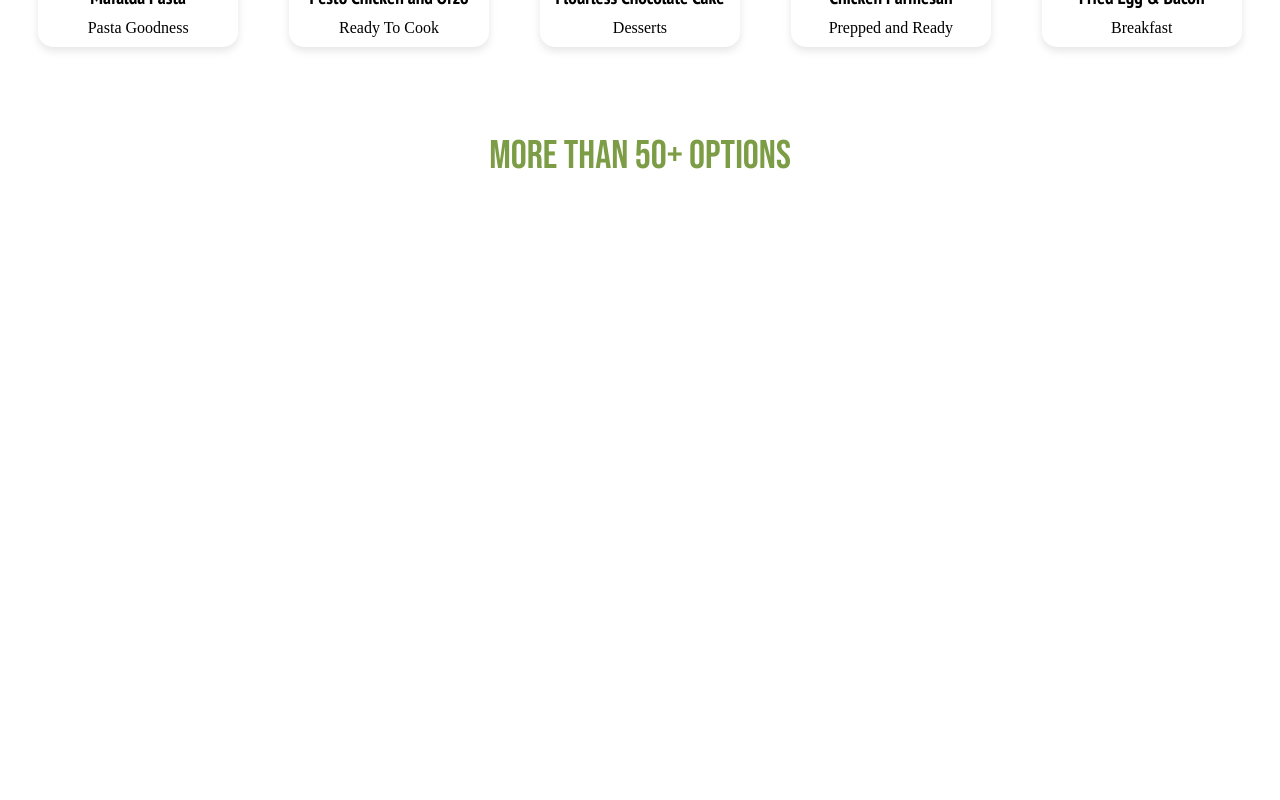
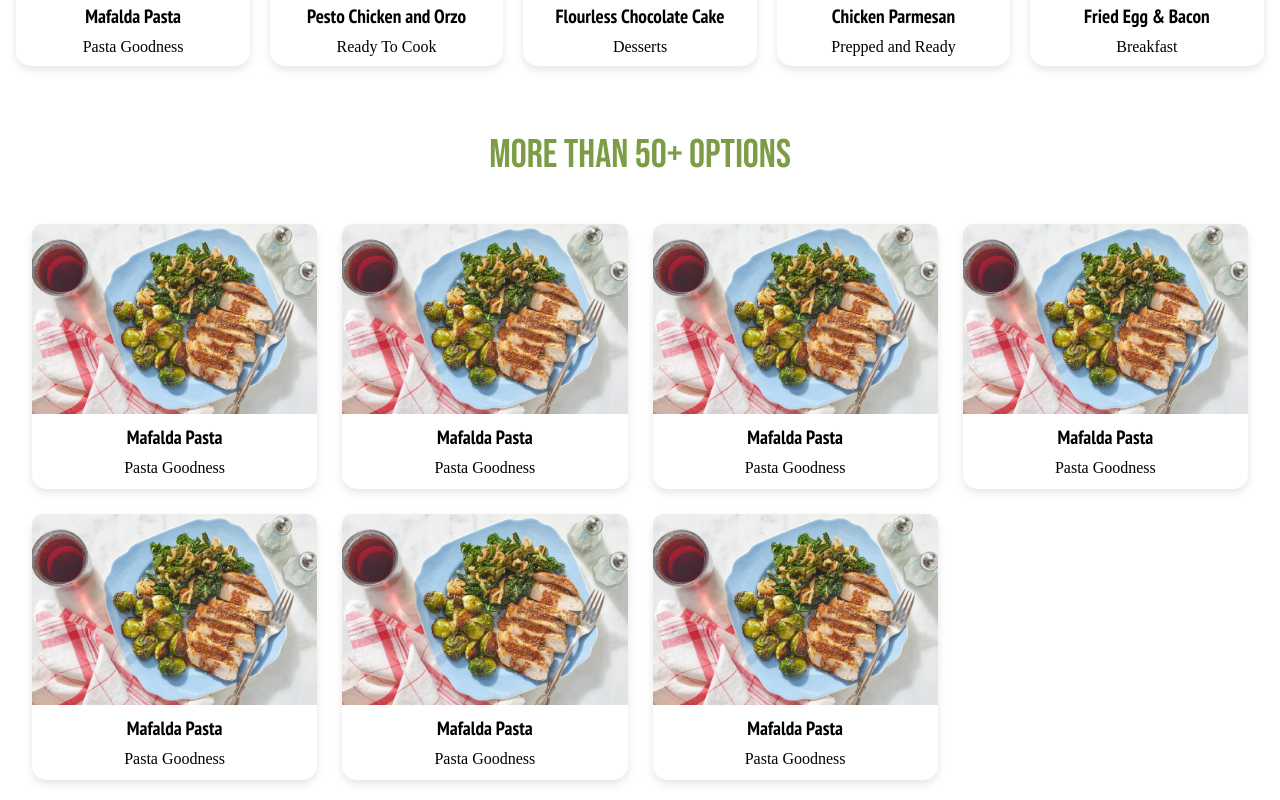
Before and after one commit to NemsaraGamage/ChefsKiss-Ecommerce-Website-Template, a React (Create React App) app: page /MovieBlocks-Ecommerce-Website-Template in a window 1280 px wide. Shown: the part 1192-1992 px from the top of the page. Before the commit the page ends 1417 px from the top, so only its background shows below. Built offline with nearby package versions, Linux system fonts and the light colour scheme.

Commit message:
option card updated

```diff
--- a/src/components/pages/MainPage.js
+++ b/src/components/pages/MainPage.js
@@ -7,6 +7,7 @@ import ch3 from "../pics/choice/desserts.webp"
 import ch4 from "../pics/choice/prepped-and-ready-tile.webp"
 import ch5 from "../pics/choice/breakfast.webp"
 import temp1 from "../pics/templates/1.jpg"
+import op1 from "../pics/options/1.webp"
 
 const MainPage = () => {
 
@@ -40,8 +41,6 @@ const MainPage = () => {
               <p>Your Pick</p>
             </div>
 
-            <div className="choicesCon">
-
             <div class="choicesCon">
               <div class="choiceCard">
                 <img src={ch1} alt="Mafalda Pasta"></img>
@@ -73,11 +72,56 @@ const MainPage = () => {
                 <p class="subtitle">Breakfast</p>
               </div>
             </div>
-            </div>
 
             {/* Options */}
             <div className="optionIntro">
               <p>More than 50+ Options</p>
+            </div>
+
+            <div class="optionCon">
+
+              <div class="optionCard">
+                <img src={op1} alt="Mafalda Pasta"></img>
+                <p class="title">Mafalda Pasta</p>
+                <p class="subtitle">Pasta Goodness</p>
+              </div>
+
+              <div class="optionCard">
+                <img src={op1} alt="Mafalda Pasta"></img>
+                <p class="title">Mafalda Pasta</p>
+                <p class="subtitle">Pasta Goodness</p>
+              </div>
+
+              <div class="optionCard">
+                <img src={op1} alt="Mafalda Pasta"></img>
+                <p class="title">Mafalda Pasta</p>
+                <p class="subtitle">Pasta Goodness</p>
+              </div>
+
+              <div class="optionCard">
+                <img src={op1} alt="Mafalda Pasta"></img>
+                <p class="title">Mafalda Pasta</p>
+                <p class="subtitle">Pasta Goodness</p>
+              </div>
+
+              <div class="optionCard">
+                <img src={op1} alt="Mafalda Pasta"></img>
+                <p class="title">Mafalda Pasta</p>
+                <p class="subtitle">Pasta Goodness</p>
+              </div>
+
+              <div class="optionCard">
+                <img src={op1} alt="Mafalda Pasta"></img>
+                <p class="title">Mafalda Pasta</p>
+                <p class="subtitle">Pasta Goodness</p>
+              </div>
+
+              <div class="optionCard">
+                <img src={op1} alt="Mafalda Pasta"></img>
+                <p class="title">Mafalda Pasta</p>
+                <p class="subtitle">Pasta Goodness</p>
+              </div>
+
             </div>
 
         </div>
--- a/src/components/styles.css
+++ b/src/components/styles.css
@@ -207,7 +207,7 @@
     font-size: 40px;
 }
 
-.choicesCon {
+.choicesCon{
     width: 99%;
     margin: 0 auto;
     margin-top: 14px;
@@ -220,7 +220,7 @@
 .choiceCard {
     border-radius: 15px;
     box-shadow: 0 4px 8px rgba(0, 0, 0, 0.1);
-    max-width: 200px;
+    max-width: 240px;
     flex: 1 1 200px; /* Flex-grow, flex-shrink, and flex-basis for responsiveness */
     margin: 10px; /* Add margin for spacing between cards */
     text-align: center;
@@ -259,7 +259,7 @@
 
 /*---------  */
 .optionIntro{
-    width: 30%;
+    width: 100%;
     margin: 0 auto;
     margin-top: 55px;
     margin-bottom: 45px;
@@ -272,7 +272,51 @@
     color: #7c9d45;
 }
 
+.optionCon {
+    width: 95%;
+    margin: 0 auto;
+    margin-top: 14px;
+    margin-bottom: 20px;
+    display: grid;
+    grid-template-columns: repeat(auto-fit, minmax(250px, 1fr)); /* Grid layout for better responsiveness */
+    gap: 25px; /* Gap between cards */
+}
+
+.optionCard {
+    border-radius: 15px;
+    box-shadow: 0 4px 8px rgba(0, 0, 0, 0.1);
+    text-align: center;
+    transition: transform 0.3s, box-shadow 0.3s;
+    display: flex;
+    flex-direction: column; /* Arrange children in a column */
+    cursor: pointer;
+}
+
+.optionCard img {
+    max-width: 100%;
+    height: auto;
+    border-radius: 10px 10px 0 0;
+}
+
+.optionCard .title {
+    font-size: 1.2em;
+    font-weight: bold;
+    margin: 10px 0 10px;
+    color: black;
+    font-family: PTSansNarrow-Bold;
+}
+
+.optionCard .subtitle {
+    font-size: 1.0em;
+    color: black;
+    margin: 0;
+    font-family: oswald;
+    margin-top: auto;
+    padding-bottom: 12px;
+}
+
 /*--------------------- Responsive ---------------------*/
+
 @media (max-width: 768px) {
     .navbar {
         flex-direction: column;
```
Also changed, not shown: src/components/pics/options/1.webp (added). Lines whose indentation alone changed are shown as unchanged.
